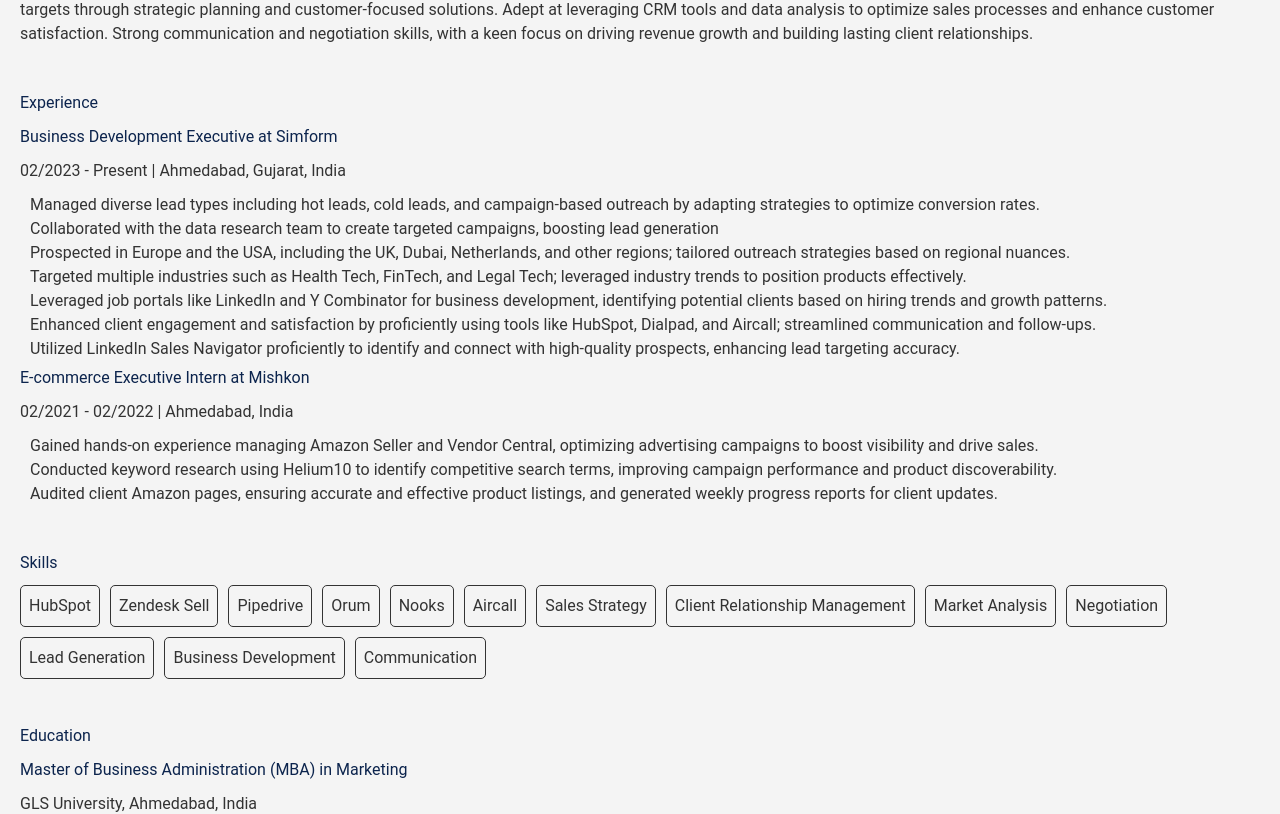
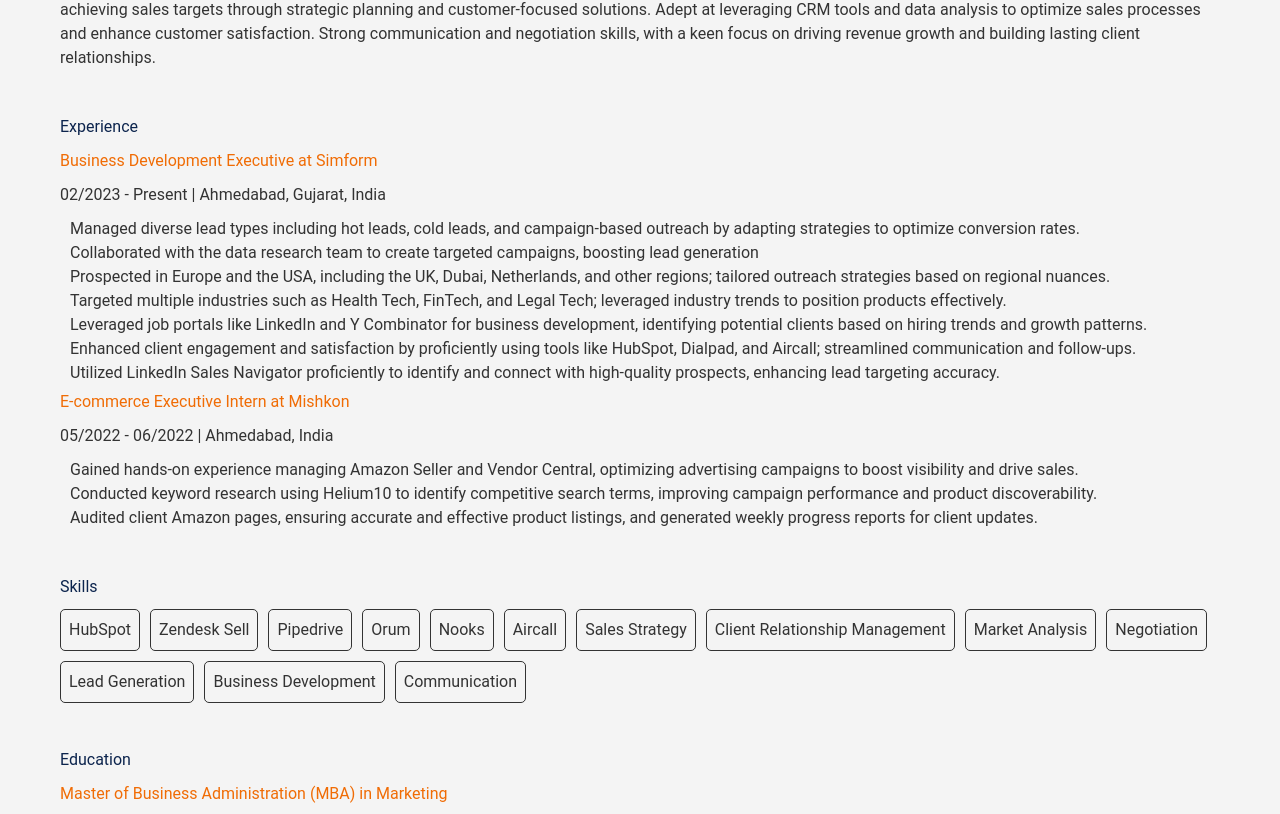
Before and after one commit to binddk6/nikita-sindhi-portfolio, a Next.js app: page / in a window 1280 px wide. Shown: the part 260-1074 px from the top of the page. Built offline with nearby package versions, Linux system fonts and the light colour scheme.

Commit message:
fix: color combination

```diff
--- a/app/components/Education.js
+++ b/app/components/Education.js
@@ -26,7 +26,7 @@
       <h2>Education</h2>
       {education.map((edu, index) => (
         <div key={index} style={{ marginBottom: "20px" }}>
-          <h3>{edu.degree}</h3>
+          <h3 style={{ color: "#f06c05" }}>{edu.degree}</h3>
           <p>
             {edu.institution}, {edu.location}
           </p>
--- a/app/components/Experience.js
+++ b/app/components/Experience.js
@@ -21,7 +21,7 @@
     title: "E-commerce Executive Intern",
     company: "Mishkon",
     location: "Ahmedabad, India",
-    date: "02/2021 - 02/2022",
+    date: "05/2022 - 06/2022",
     description: [
       "Gained hands-on experience managing Amazon Seller and Vendor Central, optimizing advertising campaigns to boost visibility and drive sales.",
       "Conducted keyword research using Helium10 to identify competitive search terms, improving campaign performance and product discoverability.",
@@ -36,8 +36,8 @@
     {experiences.map((exp, index) => (
       <AnimatedContainer key={index}>
         <div>
-          <h3>
-            {exp.title} at {exp.company}
+          <h3 style={{ color: "#f06c05" }}>
+            {exp.title} at <span>{exp.company}</span>
           </h3>
           <p style={{ marginBottom: "10px" }}>
             {exp.date} | {exp.location}
--- a/app/page.js
+++ b/app/page.js
@@ -8,7 +8,7 @@
 
 export default function HomePage() {
   return (
-    <div>
+    <div style={{ maxWidth: "1200px", margin: "0 auto" }}>
       <Header />
       <Summary />
       <Experience />
```
